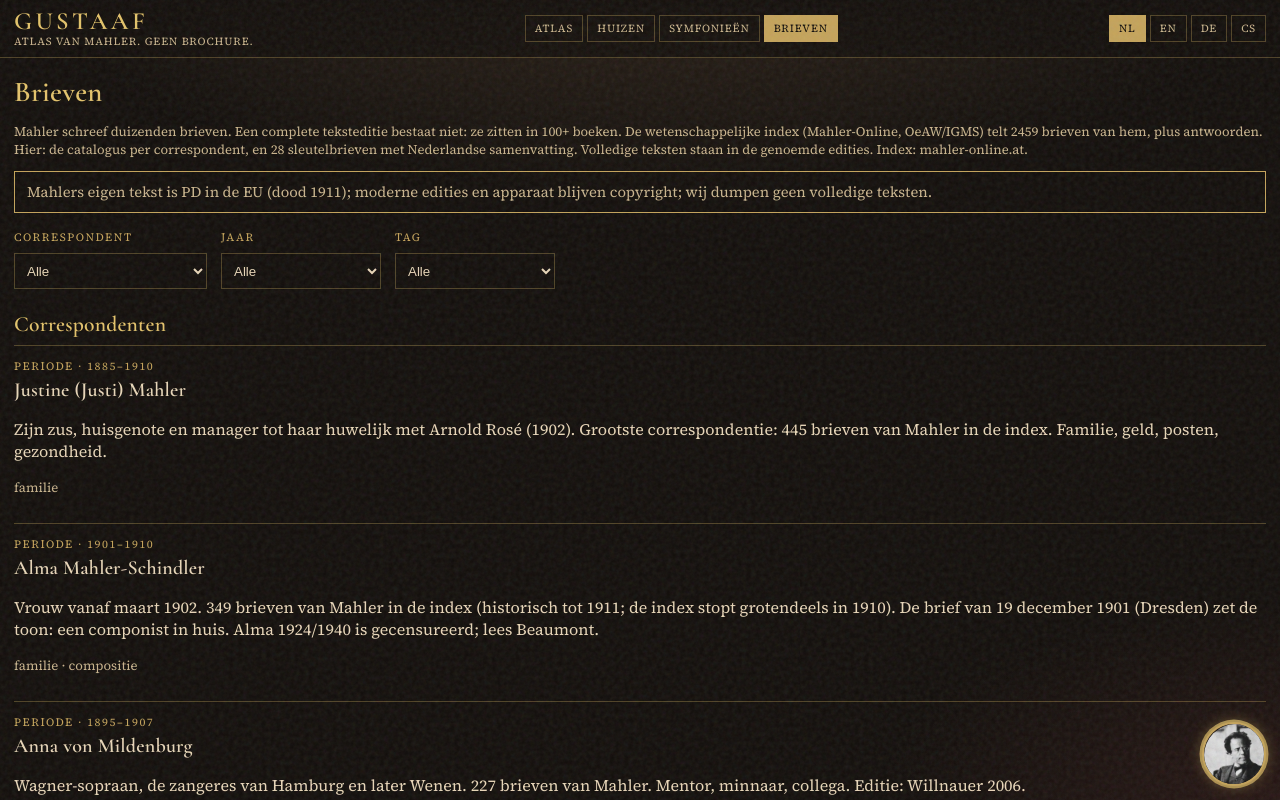
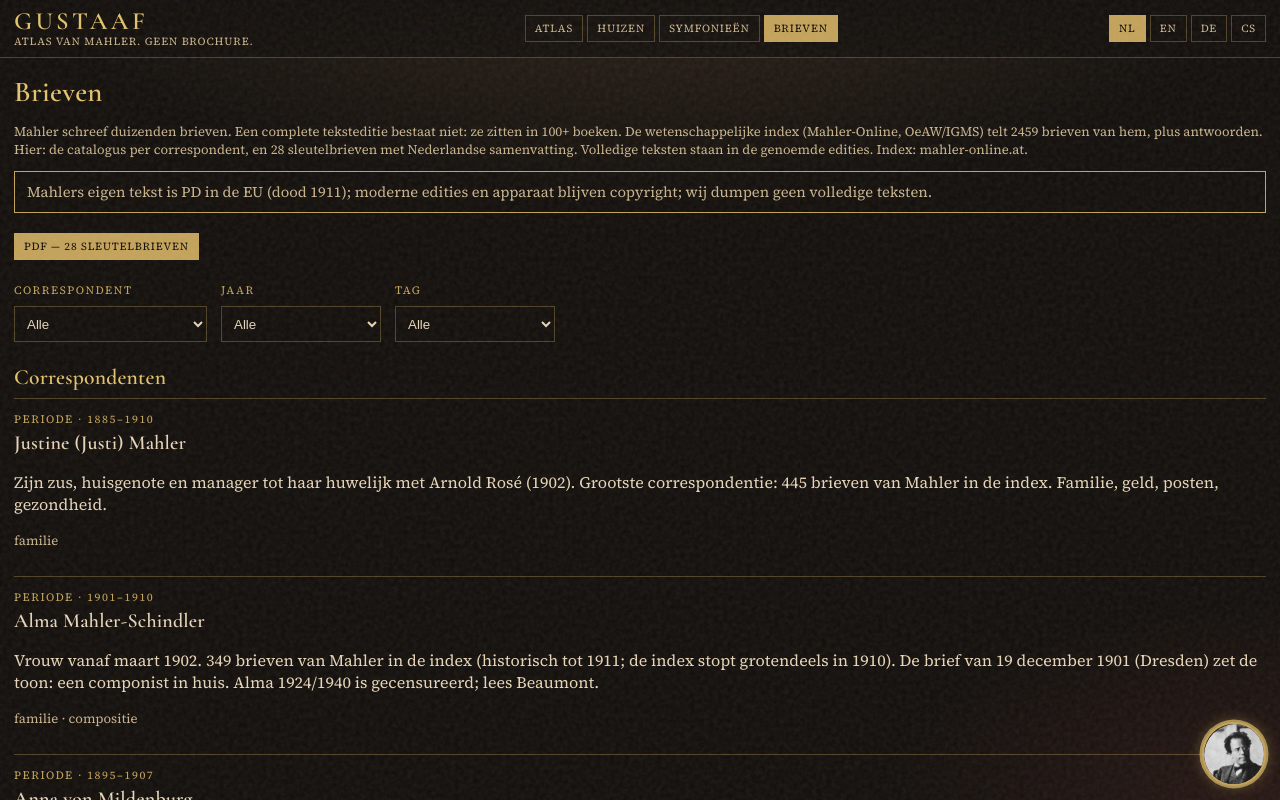
Before and after one commit to dominique-dejonghe/Mahler, a React (Vite) app: page / in a window 1280 px wide. Both pictures are taken after a click on the button "BRIEVEN". Built offline with nearby package versions, Linux system fonts and the light colour scheme.

Commit message:
feat: add Brieven PDF download control
Visible chip labeled “PDF — 28 sleutelbrieven” links to /static/Mahler-28-sleutelbrieven.pdf. The exact binary is not invented here; it lands on this path when Davy commits it.

Co-authored-by: Dominique Dejonghe <dominique@pensato.org>

```diff
--- a/src/components/BrievenView.tsx
+++ b/src/components/BrievenView.tsx
@@ -29,6 +29,13 @@ export function BrievenView({ locale }: { locale: Locale }) {
       <h2>{ui.views.letters[locale]}</h2>
       <p className="meta">{t('lettersIntro', locale)}</p>
       <div className="warn">{t('lettersCopyright', locale)}</div>
+      <a
+        className="chip on brieven-download"
+        href="/static/Mahler-28-sleutelbrieven.pdf"
+        download="Mahler-28-sleutelbrieven.pdf"
+      >
+        PDF — 28 sleutelbrieven
+      </a>
 
       <div className="brieven-filters">
         <label>
--- a/src/styles/app.css
+++ b/src/styles/app.css
@@ -513,6 +513,12 @@ button { cursor: pointer; }
   font-size: 0.92rem;
 }
 .brieven-view a { color: var(--gold); }
+.brieven-view a.brieven-download {
+  display: inline-flex;
+  margin: 4px 0 14px;
+  color: var(--ink);
+  text-decoration: none;
+}
 .brieven-footer {
   display: flex;
   flex-wrap: wrap;
```
Also changed, not shown: 1 other file (tests, documents, lock files or other folders).
